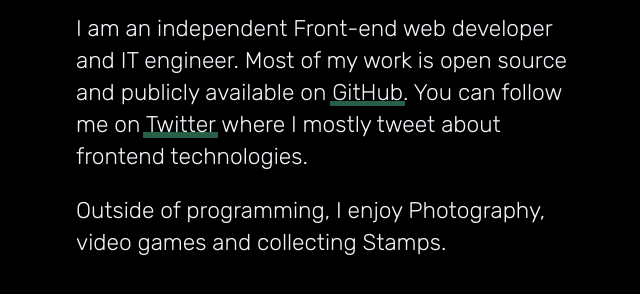
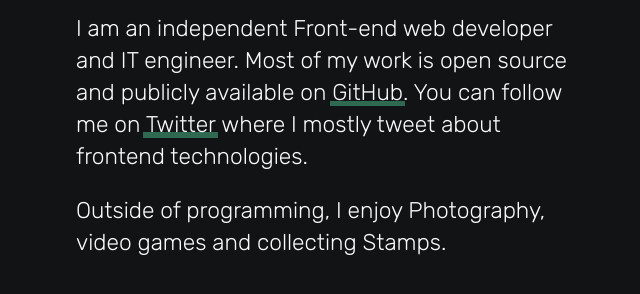
Before and after one commit to alirezashafii/alirezashafii.github.io, a plain HTML site: page index.html in a window 1280 px wide. Shown: the part 260-554 px from the top of the page, without its empty margins (60-700 px from the left). Drawn offline with Linux system fonts and the dark colour scheme.

Commit message:
Update main.css

```diff
--- a/main.css
+++ b/main.css
@@ -38,9 +38,9 @@ body {
     top: 0%;
   }
 @media (prefers-color-scheme: light) {
-    body {background: #F1F5F9; color: #121314;}
+    body {background: #F8FAFC; color: #121314;}
 }
 @media (prefers-color-scheme: dark) {
-    body {background: #000; color: #F1F5F9;}
-    a {color: #F1F5F9;}
+    body {background: #121314; color: #F8FAFC;}
+    a {color: #F8FAFC;}
 }
```
